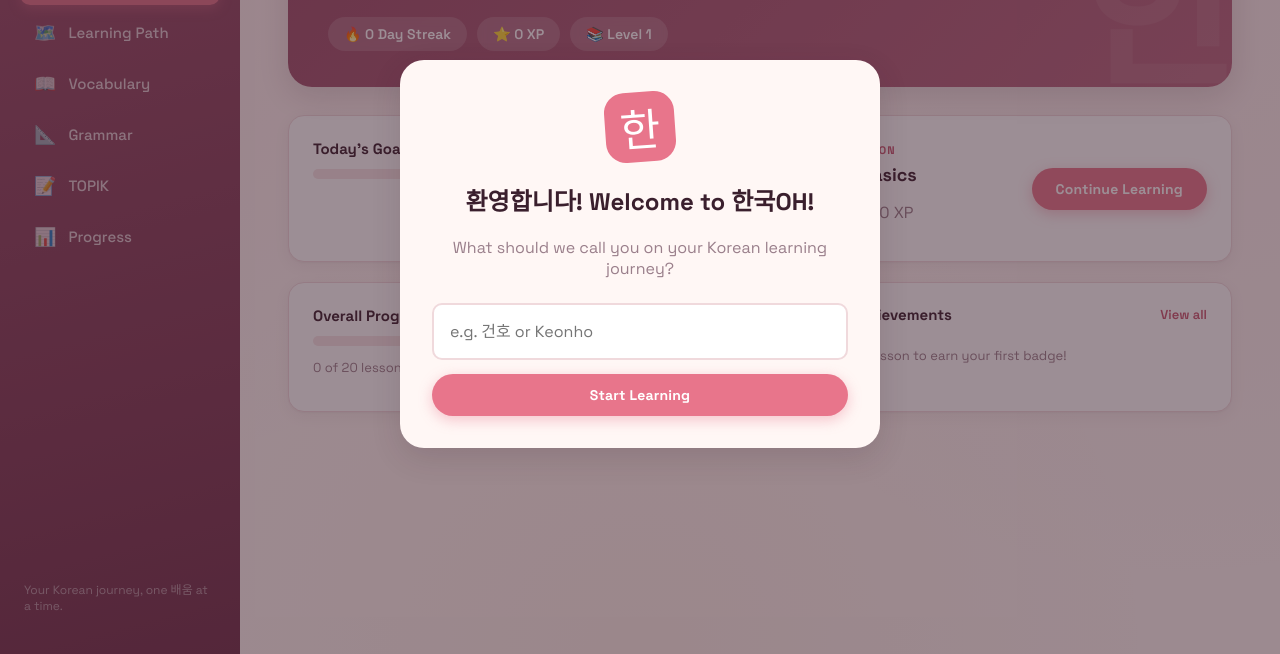
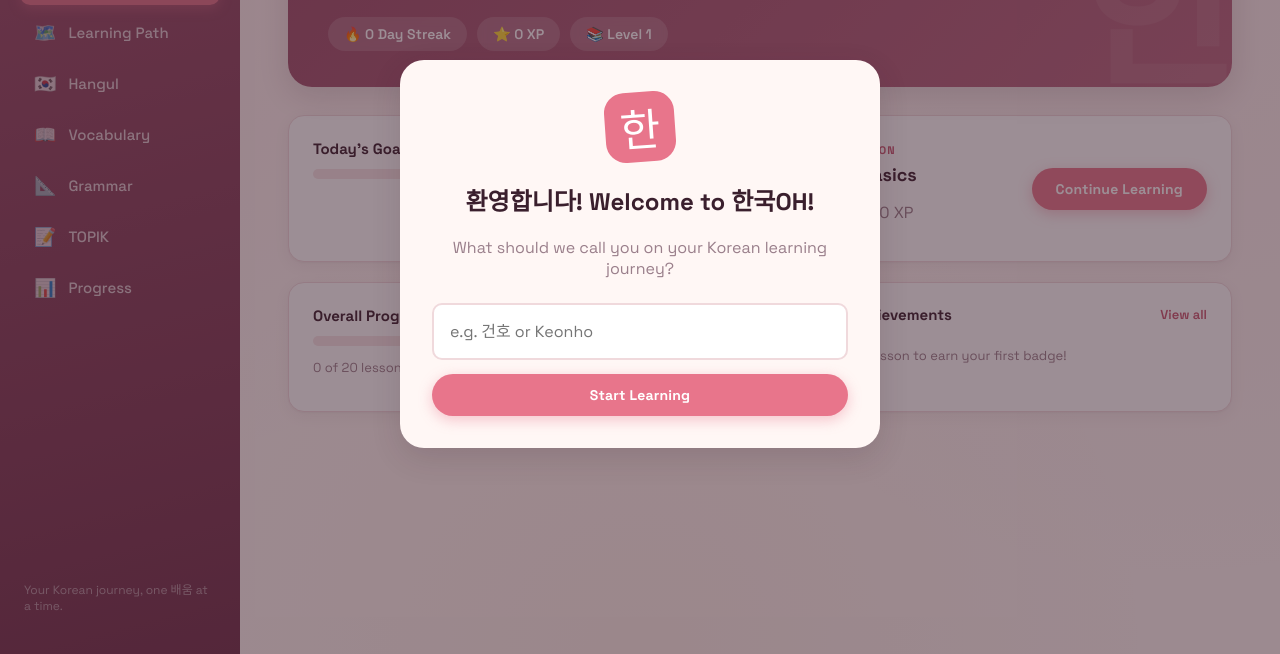
Before and after one commit to rhianavrhia/HangugOH, a plain HTML site: page index.html in a window 1280 px wide. Shown: the part 146-800 px from the top of the page. Drawn offline with Linux system fonts and the light colour scheme; a web font is replaced by a local one.

Commit message:
Update index.html

```diff
--- a/index.html
+++ b/index.html
@@ -20,6 +20,7 @@
       <nav class="nav-items">
         <button class="nav-item active" data-route="dashboard"><span class="nav-icon">🏠</span><span>Home</span></button>
         <button class="nav-item" data-route="path"><span class="nav-icon">🗺️</span><span>Learning Path</span></button>
+        <button class="nav-item" data-route="hangul"><span class="nav-icon">🇰🇷</span><span>Hangul</span></button>
         <button class="nav-item" data-route="vocab"><span class="nav-icon">📖</span><span>Vocabulary</span></button>
         <button class="nav-item" data-route="grammar"><span class="nav-icon">📐</span><span>Grammar</span></button>
         <button class="nav-item" data-route="topik"><span class="nav-icon">📝</span><span>TOPIK</span></button>
```
